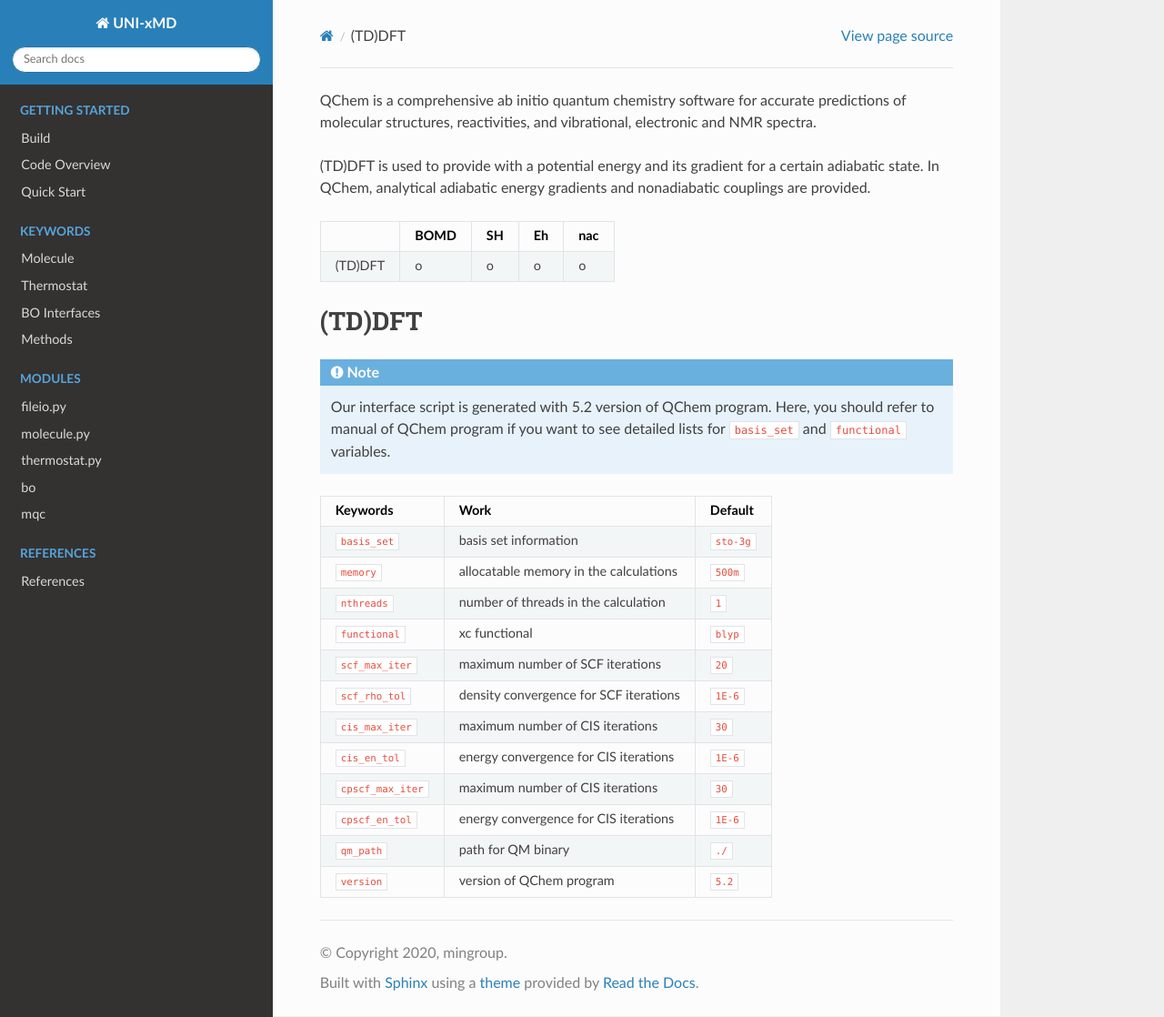
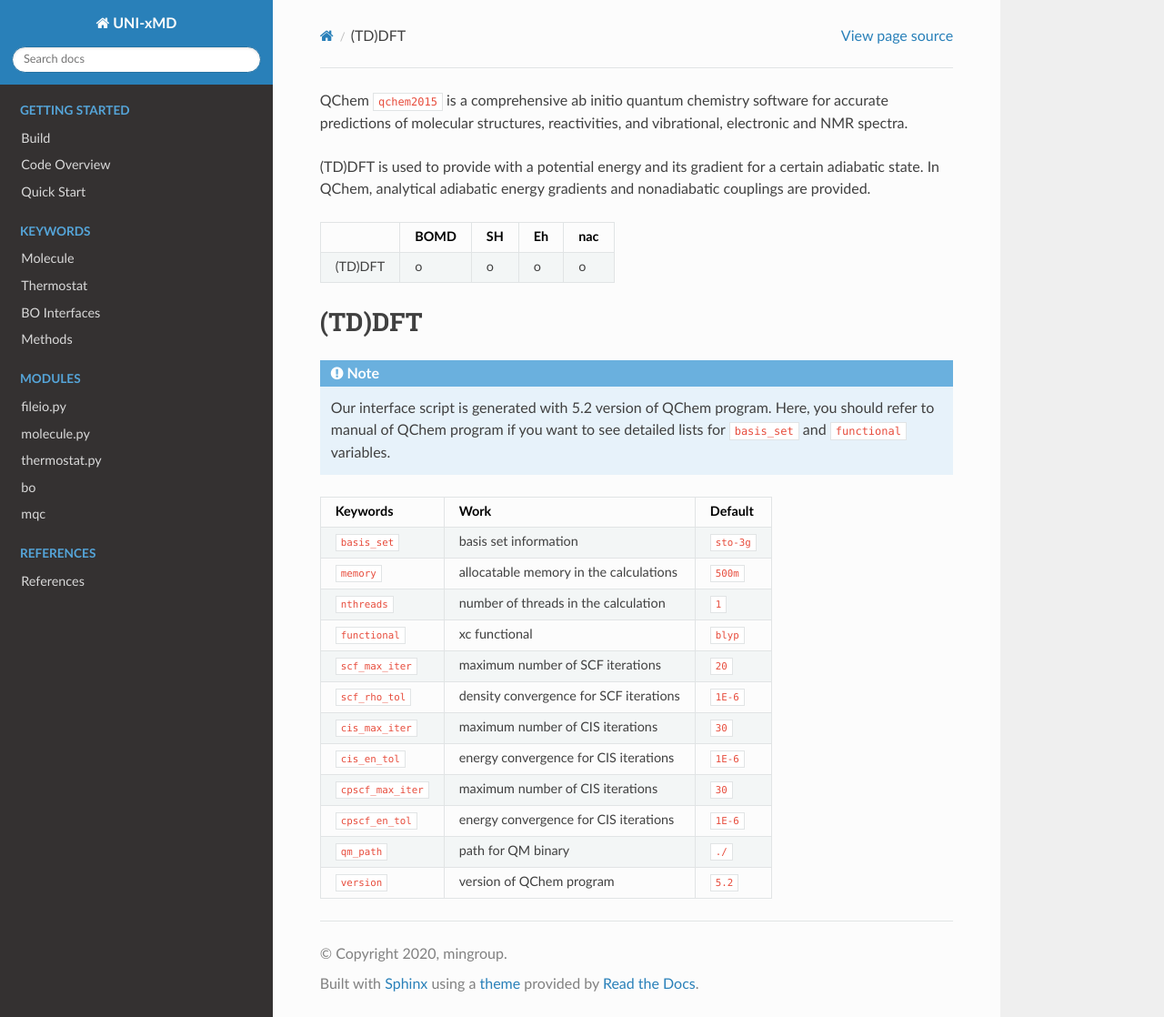
Before and after one commit to skmin-lab/unixmd, a Sphinx documentation site: the page built from docs/source/keywords/bo/qchem.rst, in a window 1280 px wide and 1118 px high. Shown: the whole window at 91% size. Built offline with Sphinx 7.4.7 and the Read the Docs theme 2.0.0, drawn with Linux system fonts in a browser that asks for light colours; cross-references to code outside the pages are shown as plain code; part of the change alters nothing that is shown.

Commit message:
add reference in qchem and fix convention in reference.bib

```diff
--- a/docs/source/keywords/bo/qchem.rst
+++ b/docs/source/keywords/bo/qchem.rst
@@ -1,5 +1,5 @@
 
-QChem is a comprehensive ab initio quantum chemistry software for accurate predictions of molecular structures, reactivities, and vibrational, electronic and NMR spectra.
+QChem :cite:`qchem2015` is a comprehensive ab initio quantum chemistry software for accurate predictions of molecular structures, reactivities, and vibrational, electronic and NMR spectra.
 
 - (TD)DFT is used to provide with a potential energy and its gradient for a certain adiabatic state. In QChem, analytical adiabatic energy gradients and nonadiabatic couplings are provided.
 
--- a/docs/source/references/reference.bib
+++ b/docs/source/references/reference.bib
@@ -3,7 +3,7 @@
 
 % bo - Columbus
 @article{Lischka2011,
-  author = {Lischka, Hans, et al.},
+  author = {Lischka et al., H.},
   title = {Columbus-a program system for advanced multireference theory calculations},
   journal = {WIREs Computational Molecular Science},
   volume = {1},
@@ -122,10 +122,20 @@
   year = {1989}
 }
 
+%bo - QChem
+@article{qchem2015,
+  author = {Shao et al., Y.},
+  title = {Advances in molecular quantum chemistry contained in the Q-Chem 4 program package},
+  journal = {Molecular Physics},
+  volume = {113},
+  pages = {184-215},
+  year = {2015}
+}
+
 % bo - Model
 
 @article{Shin1995,
-  author = {Shin, Seokmin and Metiu, Horia},
+  author = {Shin, S. and Metiu, H.},
   title = {Nonadiabatic effects on the charge transfer rate constant: A numerical study of a simple model system},
   journal = {Journal of Chemical Physics},
   volume = {102},
@@ -180,7 +190,7 @@
 % methods - DISH-XF
 
 @article{Ha2018,
-  author = {Ha, Jong-Kwon and Lee, In Seong and Min, Seung Kyu},
+  author = {Ha, J.-K. and Lee, I. S. and Min, S. K.},
   title = {Surface Hopping Dynamics beyond Nonadiabatic Couplings for Quantum Coherence},
   journal = {Journal of Physical Chemistry Letters},
   volume = {9},
```
